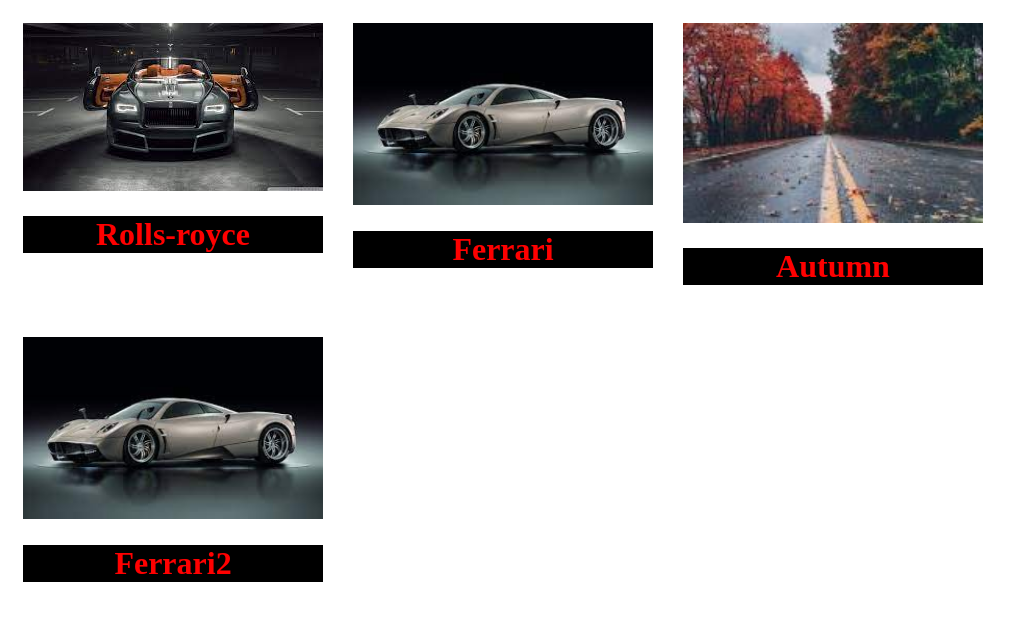
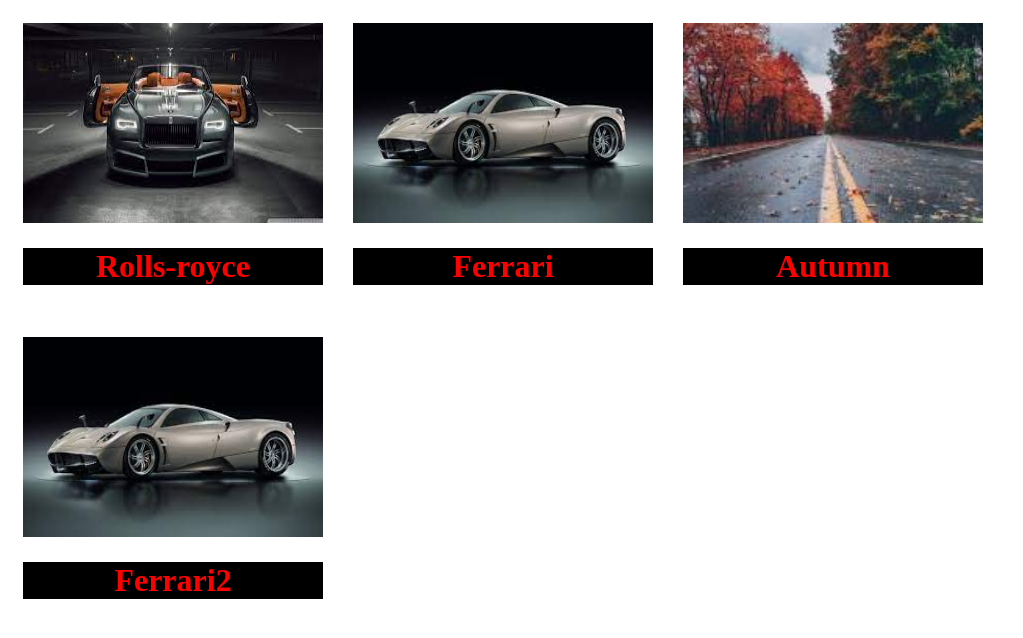
Before and after one commit to Rati997/imagehover, a plain HTML site: page index.html in a window 1280 px wide. Shown: the whole page, without its empty margins (0-1023 px from the left). Drawn offline with Linux system fonts and the light colour scheme.

Commit message:
first commit

```diff
--- a/index.html
+++ b/index.html
@@ -13,7 +13,8 @@
 
 
   }
-  img{width:300px;}
+  img{width:300px;
+     height: 200px;}
 
 .img1:hover, .img2:hover, .img3:hover, .img4:hover {border: 10px solid black;}
 h1{text-align: center; background-color: black ; color: red;}
```
